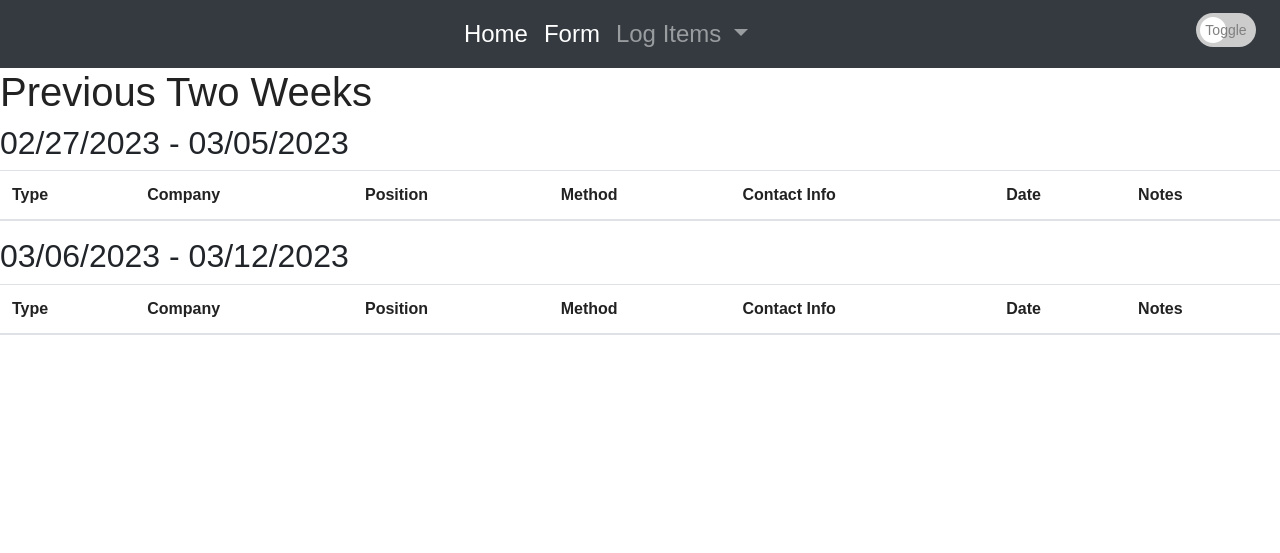
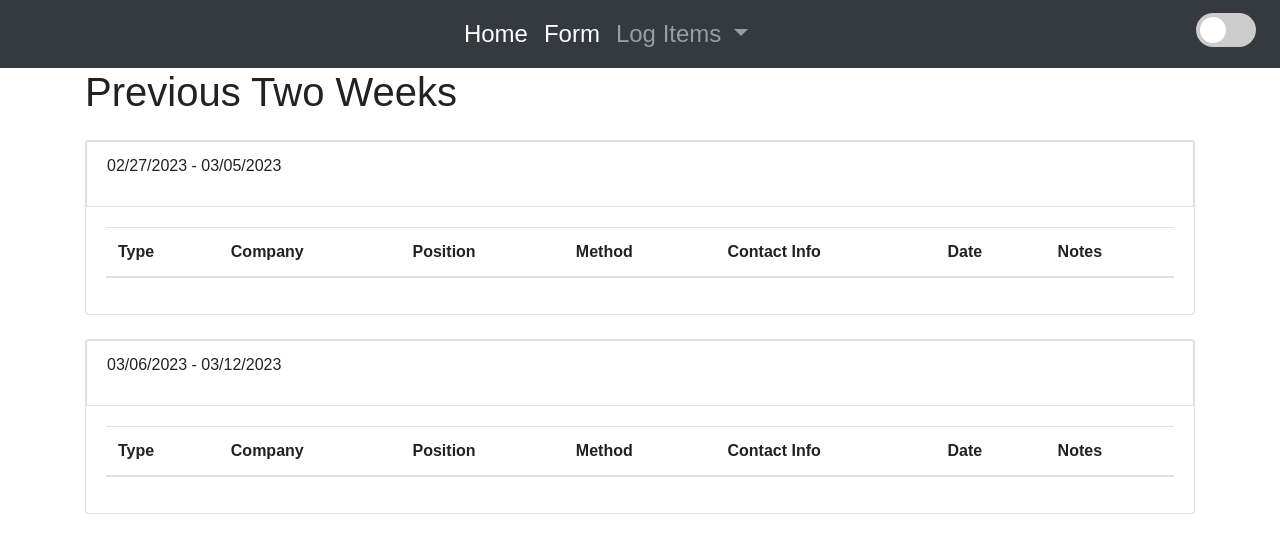
Before and after one commit to robertlackey/esdlog, a Flask app: page /items/two-weeks-sunday in a window 1280 px wide. Shown: the top 553 px of the page. Run offline with Flask 3, Linux system fonts and the light colour scheme; data that the repository does not hold is empty; some libraries are stand-ins or nearby versions.

Commit message:
style updates

```diff
--- a/static/css/main.css
+++ b/static/css/main.css
@@ -1,53 +1,41 @@
-/*DARK MODE*/
-body {
+/* Dark mode */
+:root {
   --text-color: #222;
-  --bkg-color: #fff;
-  --chartbkg-color: #fff;
+  --background-color: #fff;
+  --chart-background-color: #fff;
+  --border-color: rgba(0,0,0,.125);
 }
+
 body.dark-theme {
   --text-color: #eee;
-  --bkg-color: #121212;
-  --chartbkg-color: #b7b7b7;
+  --background-color: #121212;
+  --chart-background-color: #b7b7b7;
+  --border-color: rgba(255,255,255,.125);
 }
 
-@media (prefers-color-scheme: dark) {
-  /* defaults to dark theme */
-  body {
-    --text-color: #eee;
-    --bkg-color: #121212;
-    --chartbkg-color: #b7b7b7;
-    --insbkg-color: darkgreen;
-    --delbkg-color: red;
-  }
+body {
+  font-family: Arial, Helvetica, sans-serif;
+  color: var(--text-color);
+  background-color: var(--background-color);
+}
 
-  body.light-theme {
-    --text-color: #222;
-    --bkg-color: #fff;
-    --chartbkg-color: #fff;
-    --insbkg-color: lightgreen;
-    --delbkg-color: pink;
-  }
+.card, .card-header{
+  background-color: var(--background-color);
+  border: 1px solid var(--border-color);
+  border-bottom: 1px solid var(--border-color);
 }
-*{
-  font-family: Arial, Helvetica, sans-serif;
-}
-body {
-  background: var(--bkg-color);
-}
-#liContent, .card{
-  background: var(--bkg-color);
-}
-ins{
-  background: var(--insbkg-color);
-}
-del{
-  background: var(--delbkg-color);
-}
-h1, p, label, legend, th, td{
+
+/* Heading and paragraph styles */
+h1,
+p,
+label,
+legend,
+th,
+td {
   color: var(--text-color);
 }
-/* END DARK MODE*/
-/*DARK MODE TOGGLE*/
+
+/* Dark mode toggle */
 .switch {
   position: relative;
   display: inline-block;
@@ -55,14 +43,12 @@ h1, p, label, legend, th, td{
   height: 34px;
 }
 
-/* Hide default HTML checkbox */
 .switch input {
   opacity: 0;
   width: 0;
   height: 0;
 }
 
-/* The slider */
 .slider {
   position: absolute;
   cursor: pointer;
@@ -71,9 +57,9 @@ h1, p, label, legend, th, td{
   right: 0;
   bottom: 0;
   background-color: #ccc;
-  -webkit-transition: .4s;
   transition: .4s;
 }
+
 .slider:before {
   position: absolute;
   content: "";
@@ -82,38 +68,47 @@ h1, p, label, legend, th, td{
   left: 4px;
   bottom: 4px;
   background-color: white;
-  -webkit-transition: .4s;
   transition: .4s;
 }
 
-input:checked + .slider {
-  background-color: #2196F3;
-}
-
-input:focus + .slider {
-  box-shadow: 0 0 1px #2196F3;
-}
-
-input:checked + .slider:before {
-  -webkit-transform: translateX(26px);
-  -ms-transform: translateX(26px);
-  transform: translateX(26px);
-}
-
-/* Rounded sliders */
 .slider.round {
   border-radius: 34px;
 }
+
 .slider.round:before {
   border-radius: 50%;
 }
-.button-text {
+
+.slider.round:after {
   position: absolute;
   top: 50%;
   left: 50%;
   transform: translate(-50%, -50%);
   font-size: 14px;
   color: grey;
-  float: right;
 }
-/*END TOGGLE*/
+
+.slider:not(.round):after {
+  position: absolute;
+  top: 50%;
+  left: 50%;
+  transform: translate(-50%, -50%);
+  font-size: 14px;
+  color: grey;
+}
+
+/* Focus state for slider */
+input:focus + .slider {
+  box-shadow: 0 0 1px #2196F3;
+}
+
+/* Checked state for slider */
+input:checked + .slider {
+  background-color: #2196F3;
+}
+
+input:checked + .slider:before {
+  transform: translateX(26px);
+}
+
+/* End dark mode toggle */
--- a/templates/base.html
+++ b/templates/base.html
@@ -41,6 +41,7 @@
     </nav>
     {% block body %}{% endblock %}
     <script src="https://cdn.jsdelivr.net/npm/jquery@3.5.1/dist/jquery.slim.min.js" integrity="sha384-DfXdz2htPH0lsSSs5nCTpuj/zy4C+OGpamoFVy38MVBnE+IbbVYUew+OrCXaRkfj" crossorigin="anonymous"></script>
+    <script src="https://cdn.jsdelivr.net/npm/@popperjs/core@2.10.1/dist/umd/popper.min.js"></script>
     <script src="https://cdn.jsdelivr.net/npm/bootstrap@4.6.2/dist/js/bootstrap.bundle.min.js" integrity="sha384-Fy6S3B9q64WdZWQUiU+q4/2Lc9npb8tCaSX9FK7E8HnRr0Jz8D6OP9dO5Vg3Q9ct" crossorigin="anonymous"></script>
     <script type=text/javascript src="{{url_for('static', filename='js/themetoggle.js')|escape }}"></script>
 </body>
--- a/templates/form.html
+++ b/templates/form.html
@@ -5,12 +5,15 @@
 {% endblock %}
 
 {% block body %}
+
 <body>
     <div class="container">
         <h1>ESD Form</h1>
         {% if error %}
         <div class="alert alert-danger">{{ error }}</div>
         {% endif %}
+        <form method="POST" action="{{ url_for('routes.submit') }}">
+            {{ form.hidden_tag() }}
             <div class="row">
                 <div class="col-md-6">
                     <fieldset>
@@ -63,8 +66,8 @@
                     <button type="submit" class="btn btn-primary">Submit</button>
                 </div>
             </div>
+        </form>
     </div>
 
-    <script src="https://cdn.jsdelivr.net/npm/@popperjs/core@2.10.1/dist/umd/popper.min.js"></script>
 </body>
 {% endblock %}
--- a/templates/items_by_week.html
+++ b/templates/items_by_week.html
@@ -1,13 +1,17 @@
 {% extends 'base.html' %}
 
 {% block head %}
-
+  <title>Previous Two Weeks</title>
 {% endblock %}
 
 {% block body %}
-  <h1>Previous Two Weeks</h1>
+<body>
+  <div class="container">
+    <h1 class="mb-4">Previous Two Weeks</h1>
     {% for start_date, end_date in week_dates %}
-  <h2>{{ start_date.strftime('%m/%d/%Y') }} - {{ end_date.strftime('%m/%d/%Y') }}</h2>
+      <div class="card mb-4">
+        <div class="card-header"><p>{{ start_date.strftime('%m/%d/%Y') }} - {{ end_date.strftime('%m/%d/%Y') }}</p></div>
+        <div class="card-body">
           <div class="table-responsive">
             <table class="table table-striped">
               <thead>
@@ -38,6 +42,9 @@
               </tbody>
             </table>
           </div>
+        </div>
+      </div>
     {% endfor %}
-
+  </div>
+</body>
 {% endblock %}
```
Lines whose indentation alone changed are shown as unchanged.
